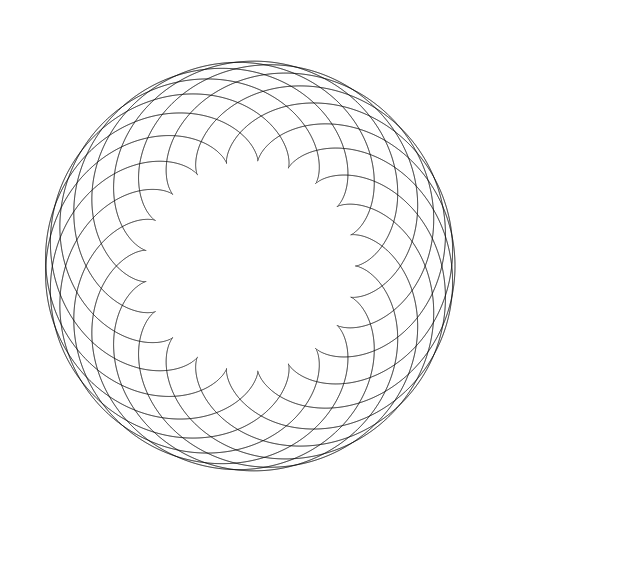
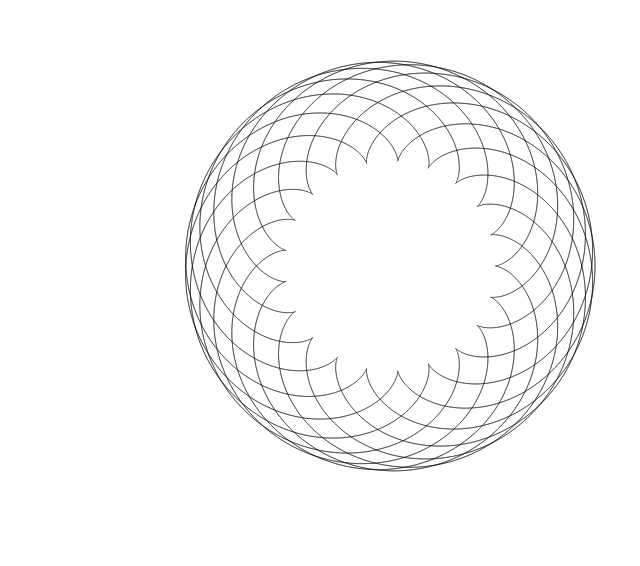
Before and after one commit to ZheniaTrochun/ComputerGraphics, a plain HTML site: page geometric-models/index.html in a window 1280 px wide. Shown: the part 234-800 px from the top of the page, without its empty margins (250-890 px from the left). Drawn offline with Linux system fonts and the light colour scheme.

Commit message:
3-4 labs added, and some code refactored

```diff
--- a/geometric-models/index.html
+++ b/geometric-models/index.html
@@ -6,6 +6,10 @@
     <style media="screen">
       body {
         margin: 0 !important;
+      }
+      canvas {
+        display: block;
+        margin: auto;
       }
     </style>
   </head>
--- a/geometric-models/index.js
+++ b/geometric-models/index.js
@@ -4,7 +4,6 @@ const maur = document.getElementById('maur')
 
 
 const step = 0.01
-
 
 const degreesToRadians = (degrees) => degrees * Math.PI / 180
 
```
Also changed, not shown: simple-shapes/index.html (+4 -0 lines), simple-shapes/index.js (+1 -6 lines), simple-shapes/package.json (deleted, +0 -11 lines), 8 other files.
